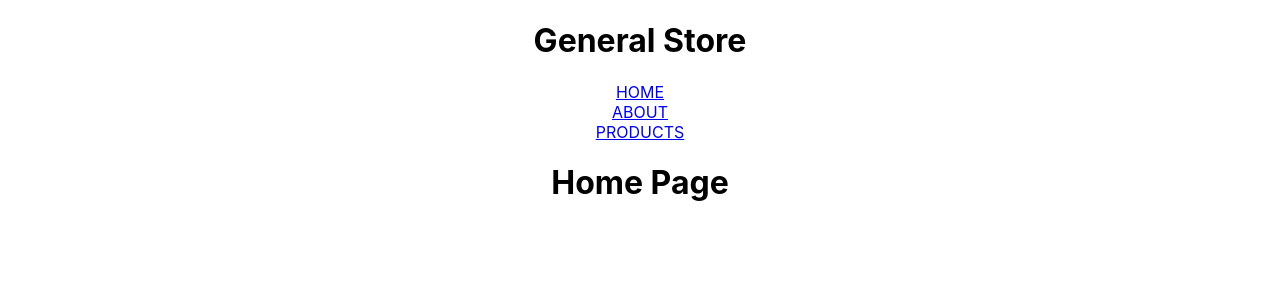
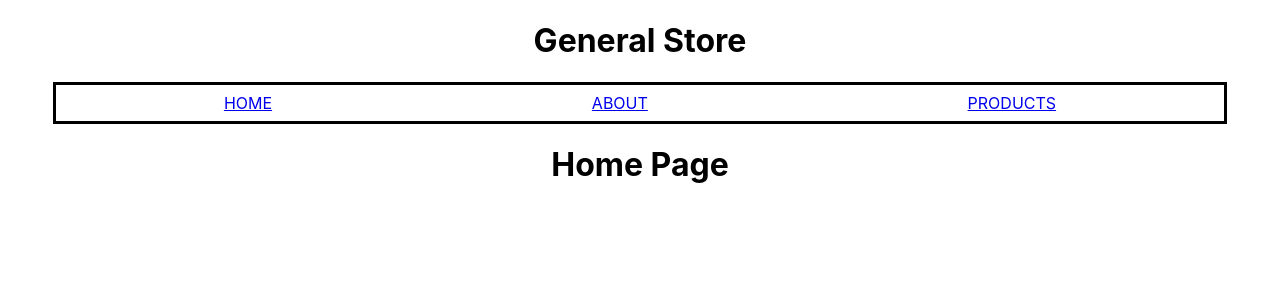
Before and after one commit to troymathis/generalstore-frontend, a React (Create React App) app: page / in a window 1280 px wide. Shown: the top 300 px of the page. Built offline with nearby package versions, Linux system fonts and the light colour scheme.

Commit message:
new nav styling

```diff
--- a/src/components/Nav.js
+++ b/src/components/Nav.js
@@ -1,8 +1,17 @@
 import { Link } from 'react-router-dom';
 
 const Header = (props) => {
+  //inline style for the nav tag
+  const navStyle = {
+    display:"flex",
+    justifyContent:"space-around",
+    border:"3px solid black",
+    padding:"8px",
+    width:"90%",
+    margin:"auto",
+};
   return (
-      <nav className='nav'>
+      <nav className='nav' style={navStyle}>
         <Link to='/'>
           <div>HOME</div>
         </Link>
```
Also changed, not shown: 1 other file (tests, documents, lock files or other folders).
